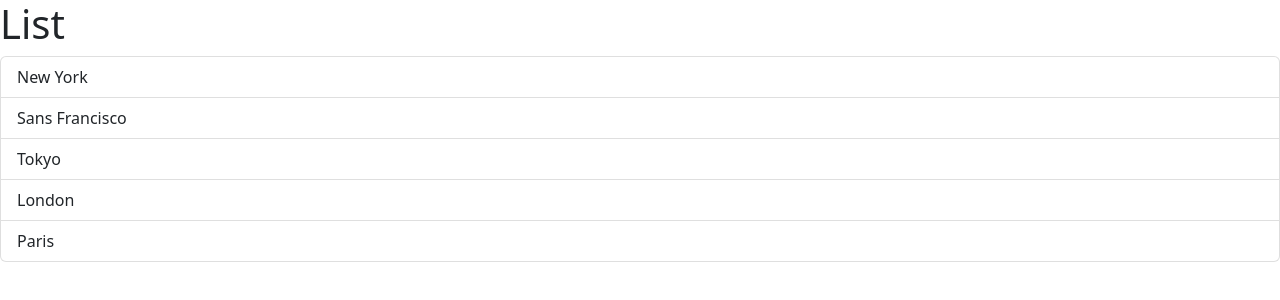
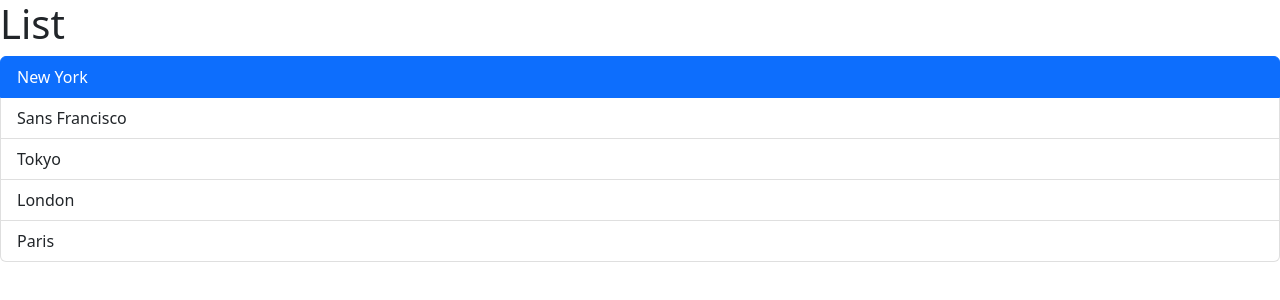
Before and after one commit to shr-gitt/Learning-React.js, a React app in the folder react-app/: page / in a window 1280 px wide. Shown: the top 300 px of the page. Built offline with nearby package versions, Linux system fonts and the light colour scheme; the HTML template or start-up script is replaced by a standard one.

Commit message:
Highlighting an item

```diff
--- a/react-app/src/components/ListGroup.tsx
+++ b/react-app/src/components/ListGroup.tsx
@@ -1,4 +1,6 @@
 //import { Fragment } from "react/jsx-runtime";
+//import { Fragment } from "react/jsx-runtime";
+import type { MouseEvent } from "react";
 
 function ListGroup(){
     //const => assignable just once
@@ -10,6 +12,12 @@
             'London',
             'Paris'
     ];
+
+    //-1=no item initially selected
+    //0=first item initially selected
+    let selectedIndex = 0;
+
+    const handleClick = (event: MouseEvent) => console.log(event);
 
     //items = [];
     //h1 and ul cannot be returned in diff fragments so they need to be fragmented or grouped together by using div or Fragment. Frament can be implemented by empty brackets or "Fragment"
@@ -25,9 +33,9 @@
             <ul className="list-group">
                 {items.map((item, index) => (
                     <li
-                        className="list-group-item"
+                        className={ selectedIndex === index ? 'list-group-item active':'list-group-item'}
                         key={item}
-                        onClick={(event) => console.log(item, index, event)}
+                        onClick={handleClick}
                     >
                         {item}
                     </li>
```
